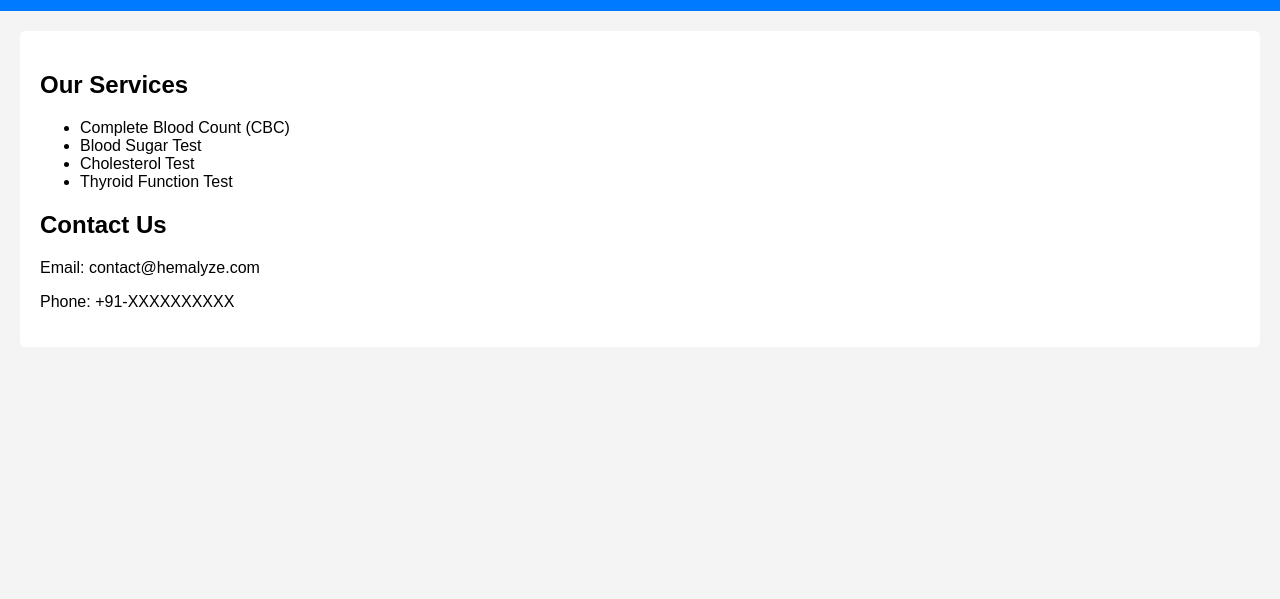
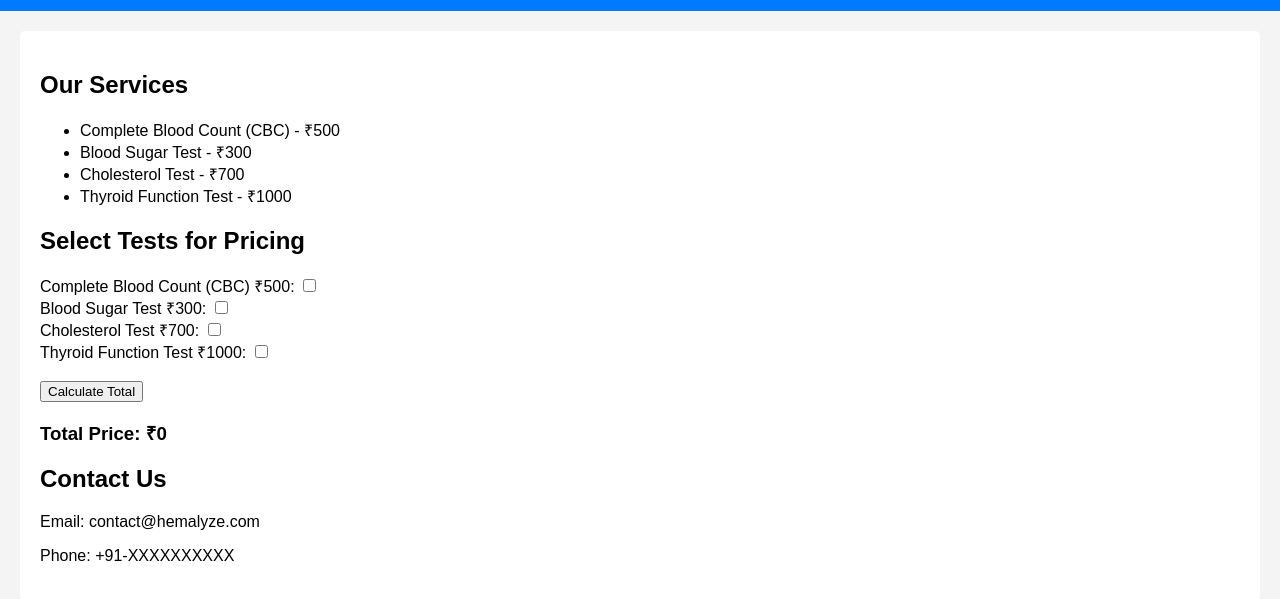
Before and after one commit to Hemalyze/Hemalyzeadmin, a plain HTML site: page index.html in a window 1280 px wide. Shown: the part 89-688 px from the top of the page. Drawn offline with Linux system fonts and the light colour scheme.

Commit message:
Update index.html

```diff
--- a/index.html
+++ b/index.html
@@ -23,6 +23,9 @@
             background: white;
             border-radius: 5px;
         }
+        #totalPrice {
+            font-weight: bold;
+        }
     </style>
 </head>
 <body>
@@ -32,14 +35,49 @@
     <section>
         <h2>Our Services</h2>
         <ul>
-            <li>Complete Blood Count (CBC)</li>
-            <li>Blood Sugar Test</li>
-            <li>Cholesterol Test</li>
-            <li>Thyroid Function Test</li>
+            <li>Complete Blood Count (CBC) - ₹500</li>
+            <li>Blood Sugar Test - ₹300</li>
+            <li>Cholesterol Test - ₹700</li>
+            <li>Thyroid Function Test - ₹1000</li>
         </ul>
+
+        <h2>Select Tests for Pricing</h2>
+        <form id="testForm">
+            <label for="test1">Complete Blood Count (CBC) ₹500:</label>
+            <input type="checkbox" id="test1" value="500">
+            <br>
+
+            <label for="test2">Blood Sugar Test ₹300:</label>
+            <input type="checkbox" id="test2" value="300">
+            <br>
+
+            <label for="test3">Cholesterol Test ₹700:</label>
+            <input type="checkbox" id="test3" value="700">
+            <br>
+
+            <label for="test4">Thyroid Function Test ₹1000:</label>
+            <input type="checkbox" id="test4" value="1000">
+            <br><br>
+
+            <button type="button" onclick="calculateTotal()">Calculate Total</button>
+            <h3>Total Price: ₹<span id="totalPrice">0</span></h3>
+        </form>
+
         <h2>Contact Us</h2>
         <p>Email: contact@hemalyze.com</p>
         <p>Phone: +91-XXXXXXXXXX</p>
     </section>
+
+    <script>
+        function calculateTotal() {
+            var total = 0;
+            if (document.getElementById('test1').checked) total += 500;
+            if (document.getElementById('test2').checked) total += 300;
+            if (document.getElementById('test3').checked) total += 700;
+            if (document.getElementById('test4').checked) total += 1000;
+
+            document.getElementById('totalPrice').innerText = total;
+        }
+    </script>
 </body>
 </html>
```
